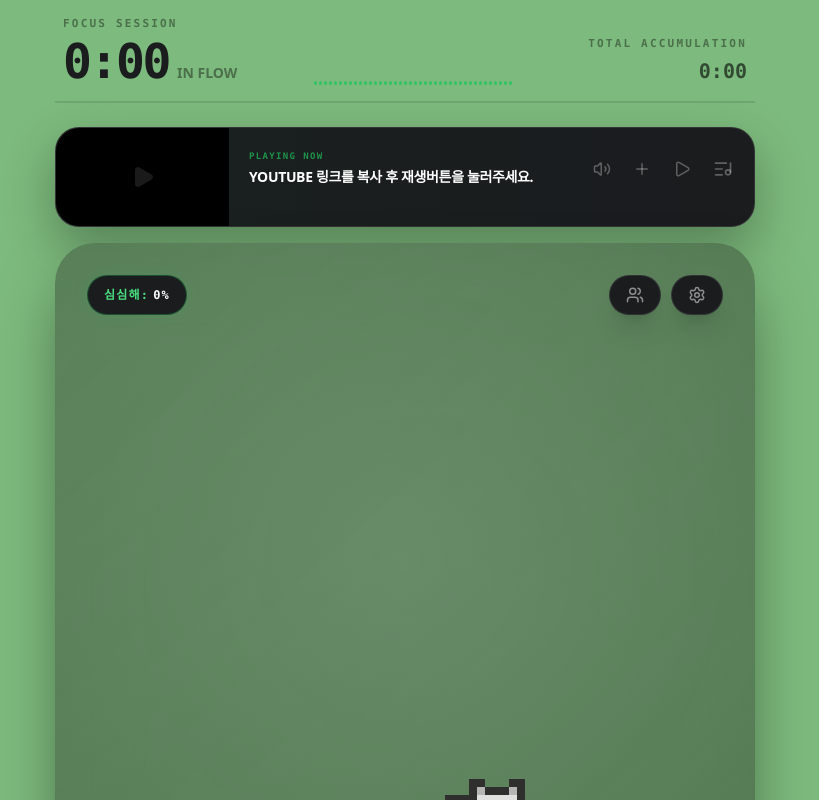
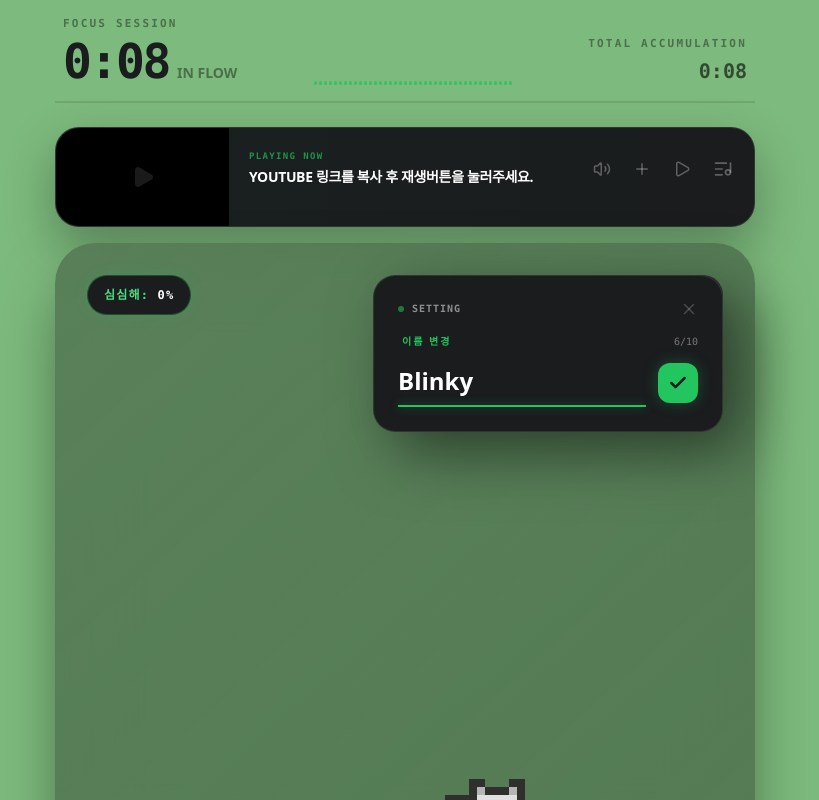
Before and after one commit to cksdn1223/Blinky, a React (Vite) app in the folder front/: page / in a window 1280 px wide. Both pictures are taken after a click on the button 932 px from the left and 294 px from the top of the page. Shown: the top 800 px of the page, without its empty margins (235-1054 px from the left). Built offline with nearby package versions, Linux system fonts and the light colour scheme.

Commit message:
feat: 펫 이름 변경 기능 및 설정 패널 추가

```diff
--- a/front/src/App.tsx
+++ b/front/src/App.tsx
@@ -1,10 +1,13 @@
-import { useCallback, useState } from "react";
+import { useEffect, useState } from "react";
 import Clock from "./components/Clock";
 import PetCanvas from "./components/PetCanvas";
 import YouTubePlayer from "./components/YoutubePlayer";
 import { useBlinkyLogic } from "./hooks/useBlinkyLogic";
-import { Settings, Users } from "lucide-react";
+import { Check, Settings, Users, X } from "lucide-react";
 import Equalizer from "./components/Equalizer";
+import { AnimatePresence, motion } from "framer-motion";
+
+const PETNAME_SIZE = 10;
 
 const getStatusStyles = (boredom: number) => {
   if (boredom >= 90) return { border: 'border-red-600', shadow: 'shadow-[0_0_15px_rgba(220,38,38,0.4)]', text: 'text-red-600' };
@@ -17,17 +20,15 @@ const getStatusStyles = (boredom: number) => {
   return { border: 'border-green-500/30', shadow: 'shadow-[0_0_15px_rgba(34,197,94,0.1)]', text: 'text-green-400' };
 };
 
-
 function App() {
   const { status, stats, interact, setStatus } = useBlinkyLogic();
   const [isPlaying, setIsPlaying] = useState(false);
   const [sessionTime, setSessionTime] = useState(0);
   const [totalTime, setTotalTime] = useState(0); // 실제로는 로컬스토리지 등에서 불러와야 함
 
-  const handleTick = useCallback(() => {
-    setSessionTime(prev => prev + 1);
-    setTotalTime(prev => prev + 1);
-  }, []);
+  const [isSettingsOpen, setIsSettingsOpen] = useState(false);
+  const [petName, setPetName] = useState("Blinky");
+  const [tempName, setTempName] = useState(petName);
 
   const formatTimer = (seconds: number) => {
     const h = Math.floor(seconds / 3600);
@@ -38,9 +39,26 @@ function App() {
 
   const styles = getStatusStyles(stats.boredom);
 
+  // 접속시간 측정
+  useEffect(() => {
+    const timer = setInterval(() => {
+      setSessionTime(prev => prev + 1);
+      setTotalTime(prev => prev + 1);
+    }, 1000);
+
+    return () => clearInterval(timer); // 언마운트 시 클리어
+  }, []);
+
+  // 설정창이 열릴 때마다 진짜 이름을 임시 이름에 복사
+  useEffect(() => {
+    if (isSettingsOpen) {
+      setTempName(petName);
+    }
+  }, [isSettingsOpen, petName]);
+
   return (
-    <>
-      <div className="flex flex-col items-center justify-center min-h-screen animate-bg-pulse transition-all duration-700 p-4">
+    <div>
+      <div className="flex flex-col items-center justify-center min-h-screen animate-bg-pulse transition-all duration-700 p-4 relative">
 
         <div className="w-full max-w-[700px] mb-6 px-2 flex justify-between items-end border-b-2 border-black/10 pb-4">
           <div className="flex flex-col">
@@ -67,54 +85,127 @@ function App() {
 
         <YouTubePlayer
           className="w-full max-w-[700px] h-[100px] rounded-3xl mb-4"
-          onTick={handleTick}
           setIsPlaying={setIsPlaying}
         />
 
-        <div className="w-full max-w-[700px] p-8
-        bg-gradient-to-br from-[#557a55]/90 to-[#4a6b4a]/80
-        rounded-[2.5rem] backdrop-blur-2xl
-        shadow-[0_32px_64px_-12px_rgba(0,0,0,0.5)]
-        relative overflow-hidden">
-          {/* 노이즈 레이어: 가시성을 위해 opacity를 0.05로 살짝 올렸습니다 */}
-          <div className="absolute -top-[50%] -left-[50%] w-[200%] h-[200%] bg-[radial-gradient(circle,rgba(255,255,255,0.1)_0%,transparent_50%)] pointer-events-none" />
+        <div className="w-full max-w-[700px] p-8 bg-gradient-to-br from-[#557a55]/90 to-[#4a6b4a]/80 rounded-[2.5rem] backdrop-blur-2xl shadow-[0_32px_64px_-12px_rgba(0,0,0,0.5)] relative">
 
-          <div className="flex flex-col items-center relative z-10">
-            <div className="relative group w-full flex justify-center pt-14">
-
-              {/* 1. 왼쪽 상단: STATUS 표시 칩 */}
+          <div className="flex flex-col items-center relative z-10 pt-14">
+            {/* 왼쪽 상단 상태 칩 */}
             <div className={`absolute top-0 left-0 px-4 py-2.5 bg-[#1a1c1e] rounded-full border transition-all duration-700 ${styles.border} ${styles.shadow}`}>
-                <p className="text-[12px] font-black font-mono tracking-[0.1em] transition-colors duration-700">
-                  <span className={styles.text}>
-                    심심해:
-                  </span>
-                  <span className="text-white uppercase ml-1">
-                    {Math.floor(stats.boredom)}%
-                  </span>
+              <p className="text-[12px] font-black font-mono tracking-[0.1em] text-white">
+                <span className={styles.text}>심심해:</span> {Math.floor(stats.boredom)}%
               </p>
             </div>
 
-              {/* 2. 오른쪽 상단: 버튼 그룹 (3개) */}
-              <div className="absolute top-0 right-0 flex items-center gap-2.5">
-                {['SOCIAL', 'SETTINGS'].map((label) => (
+            {/* 오른쪽 상단 버튼 그룹 및 설정 패널 앵커 */}
+            <div className="absolute top-0 right-0 flex items-center gap-2.5 h-10">
+              <button className="px-4 py-2.5 bg-[#1a1c1e] rounded-full border border-white/10 shadow-xl hover:bg-[#2a2d31] hover:border-green-500/50 hover:shadow-[0_0_15px_rgba(34,197,94,0.2)] transition-all duration-200 active:scale-95 group/btn text-white/50">
+                <Users size={18} />
+              </button>
+
+              {/* 설정 버튼과 패널을 감싸는 Relative 컨테이너 */}
+              <div className="relative">
                 <button
-                    key={label}
-                    className="px-4 py-2.5 bg-[#1a1c1e] rounded-full border border-white/10 shadow-xl
-                      hover:bg-[#2a2d31] hover:border-green-500/50
-                      hover:shadow-[0_0_15px_rgba(34,197,94,0.2)]
-                      transition-all duration-200 active:scale-95 group/btn"
+                  className={`px-4 py-2.5 bg-[#1a1c1e] rounded-full border border-white/10 shadow-xl
+                    hover:bg-[#2a2d31] hover:border-green-500/50 hover:shadow-[0_0_15px_rgba(34,197,94,0.2)] transition-all duration-200 active:scale-95 group/btn
+                  ${isSettingsOpen ? "border-green-500/50 text-green-400 shadow-[0_0_15px_rgba(34,197,94,0.2)]" : "text-white/50"}`}
+                  onClick={() => setIsSettingsOpen(prev => !prev)}
                 >
-                    <p className="text-[12px] font-black font-mono text-white/50 tracking-[0.1em] group-hover/btn:text-green-400">
-                      {label === 'SOCIAL' ? <Users size={18} /> : <Settings size={18} />}
-                    </p>
+                  <Settings size={18} />
                 </button>
-                ))}
+
+                {/* 설정 패널 */}
+                <AnimatePresence>
+                  {isSettingsOpen && (
+                    <motion.div
+                      // 시작: 기준점보다 오른쪽(x: 100), 위쪽(y: -100)에서 작게 시작
+                      initial={{ opacity: 0, x: 0, y: 0, scale: 0.35 }}
+                      // 도착: 원래 위치(0, 0)
+                      animate={{ opacity: 1, x: 0, y: 0, scale: 1 }}
+                      // 퇴장: 기준점보다 왼쪽(x: -100), 아래쪽(y: 100)으로 사라짐
+                      exit={{ opacity: 0, x: 0, y: 0, scale: 0.35 }}
+                      className="absolute right-0 top-0 w-[350px] bg-[#1a1c1e] border border-white/10 rounded-[1.4rem] p-6 shadow-[20px_20px_60px_rgba(0,0,0,0.5)] z-[100] origin-top-right"
+                    >
+                      {/* 상단 헤더 섹션 */}
+                      <div className="flex justify-between items-center mb-4">
+                        <div className="flex items-center gap-2">
+                          <div className="w-1.5 h-1.5 bg-green-500 rounded-full animate-pulse" />
+                          <span className="text-white font-mono font-black text-[10px] uppercase tracking-widest opacity-50">Setting</span>
+                        </div>
+                        <button
+                          onClick={() => {
+                            setTempName(petName); // 취소 시 원래 이름으로 복구
+                            setIsSettingsOpen(false);
+                          }}
+                          className="text-white/20 hover:text-white transition-colors"
+                        >
+                          <X size={18} />
+                        </button>
                       </div>
 
-              {/* 펫 캔버스 */}
-              <PetCanvas status={status} onPetClick={interact} onAnimationEnd={() => setStatus('sleep')} />
+                      <div className="space-y-2">
+                        <div className="flex justify-between items-end">
+                          <label className="text-green-500 font-black text-[10px] uppercase tracking-[0.2em] ml-1">
+                            이름 변경
+                          </label>
+                          <span className={`text-[10px] font-mono ${tempName.length >= PETNAME_SIZE ? 'text-red-500' : 'text-white/40'}`}>
+                            {tempName.length}/{PETNAME_SIZE}
+                          </span>
+                        </div>
 
+                        <div className="relative flex items-end gap-3 group">
+                          <div className="relative flex-1">
+                            <input
+                              type="text"
+                              value={tempName} // 실제 이름이 아닌 임시 이름 연결
+                              onChange={(e) => {
+                                const value = e.target.value;
+                                const regex = /^[ㄱ-ㅎ|가-힣|a-z|A-Z|0-9]*$/;
+                                if (regex.test(value) && value.length <= PETNAME_SIZE) {
+                                  setTempName(value); // 임시 상태만 변경
+                                }
+                              }}
+                              onKeyDown={(e) => {
+                                if (e.key === 'Enter' && tempName.length > 0) {
+                                  setPetName(tempName); // 엔터 누를 때만 실제 이름 반영
+                                  setIsSettingsOpen(false);
+                                }
+                              }}
+                              placeholder="공백없이 입력"
+                              className="w-full bg-transparent border-b-2 border-white/10 py-2 text-2xl font-bold text-white outline-none focus:border-green-500 transition-all placeholder:text-white/5"
+                              autoFocus
+                            />
+                            <div className="absolute bottom-0 left-0 h-[2px] bg-green-500 w-0 group-focus-within:w-full transition-all duration-500 shadow-[0_0_10px_rgba(34,197,94,0.5)]" />
                           </div>
+
+                          <button
+                            disabled={tempName.length === 0}
+                            onClick={() => {
+                              setPetName(tempName); // 버튼 클릭 시에만 실제 이름 반영
+                              setIsSettingsOpen(false);
+                            }}
+                            // disabled 상태일 때 transform(scale)과 hover 효과를 완전히 제거
+                            className="mb-1 p-2.5 bg-green-500 text-[#1a1c1e] rounded-xl transition-all flex items-center justify-center shadow-[0_0_15px_rgba(34,197,94,0.3)]
+                            enabled:hover:bg-green-400 enabled:hover:scale-105 enabled:active:scale-95
+                            disabled:opacity-30 disabled:cursor-not-allowed disabled:shadow-none"
+                          >
+                            <Check size={20} strokeWidth={3} />
+                          </button>
+                        </div>
+                      </div>
+                    </motion.div>
+                  )}
+                </AnimatePresence>
+              </div>
+            </div>
+
+            <PetCanvas
+              status={status}
+              onPetClick={interact}
+              onAnimationEnd={() => setStatus('sleep')}
+              petName={petName}
+            />
           </div>
         </div>
 
@@ -126,7 +217,7 @@ function App() {
 
         <Clock />
       </div>
-    </>
+    </div>
   );
 }
 
--- a/front/src/components/PetCanvas.tsx
+++ b/front/src/components/PetCanvas.tsx
@@ -7,7 +7,7 @@ const ROW_MAP: Record<string, number> = {
 const img = new Image();
 img.src = catSpriteImg;
 
-const PetCanvas = ({ status, onPetClick, onAnimationEnd }: { status: string; onPetClick?: () => void; onAnimationEnd?: () => void }) => {
+const PetCanvas = ({ status, onPetClick, onAnimationEnd, petName }: { status: string; onPetClick?: () => void; onAnimationEnd?: () => void, petName: string }) => {
   const canvasRef = useRef<HTMLCanvasElement>(null);
   const ctxRef = useRef<CanvasRenderingContext2D | null>(null);
   const frameRef = useRef(0);
@@ -71,7 +71,7 @@ const PetCanvas = ({ status, onPetClick, onAnimationEnd }: { status: string; onP
       // 4. 고양이 위에 있고 마우스가 멈추면 0.6초 뒤에 툴팁 표시
       if (isOverCat) {
         hoverTimerRef.current = setTimeout(() => {
-          setHoveredUser("GUEST_USER");
+          setHoveredUser(petName);
         }, 600); // 0.6초 대기 시간
       }
     } catch (err) {
@@ -175,7 +175,6 @@ const PetCanvas = ({ status, onPetClick, onAnimationEnd }: { status: string; onP
           }}
         >
           <div className="bg-[#1a1c1e]/95 backdrop-blur-md text-white px-3 py-2 rounded-xl border border-white/10 shadow-2xl flex flex-col items-center">
-            <span className="text-[9px] font-mono text-green-400 font-black uppercase tracking-[0.2em] opacity-70">Pet Owner</span>
             <span className="text-[13px] font-mono font-bold tracking-tight">
               {hoveredUser}
             </span>
--- a/front/src/hooks/useBlinkyLogic.ts
+++ b/front/src/hooks/useBlinkyLogic.ts
@@ -4,7 +4,6 @@ import { PetStatus } from '../types';
 export const useBlinkyLogic = () => {
   const [status, setStatus] = useState('sleep'); // 기본 상태는 수면
   const [stats, setStats] = useState<PetStatus>({
-    xp: 0,
     happiness: 0,
     boredom: 0
   });
--- a/front/src/types.ts
+++ b/front/src/types.ts
@@ -1,5 +1,4 @@
 export type PetStatus = {
-  xp: number;
   happiness: number;
   boredom: number;
 }
```
Also changed, not shown: 1 other file (tests, documents, lock files or other folders). Lines whose indentation alone changed are shown as unchanged.
